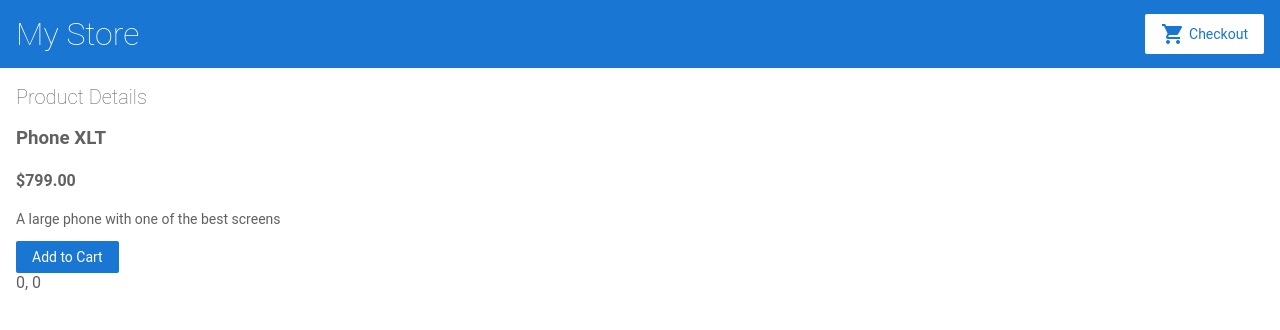
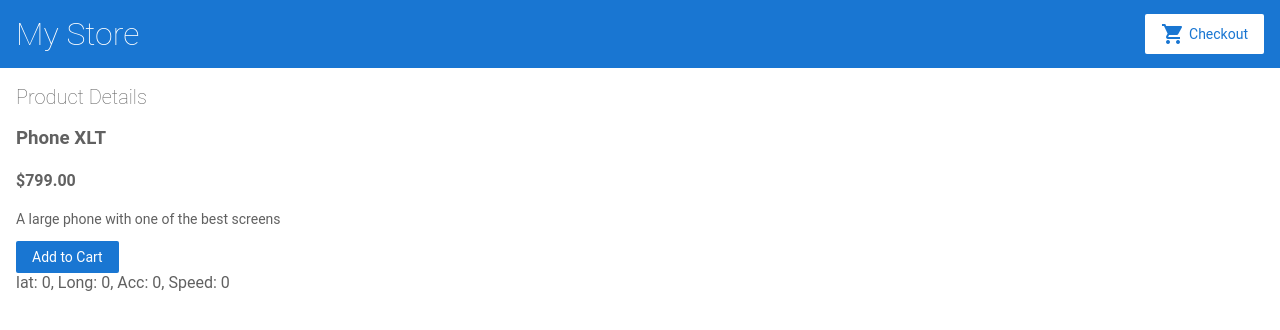
Before and after one commit to GiannelloWeb/angular-example-00, an Angular app: page /products/0 in a window 1280 px wide. Shown: the top 330 px of the page. Built offline with nearby package versions, Linux system fonts and the light colour scheme; no server answers.

Commit message:
1 file modified

```diff
--- a/src/app/product-details/product-details.component.html
+++ b/src/app/product-details/product-details.component.html
@@ -10,7 +10,7 @@
   </button>
   <div *ngIf="err.status">{{err.msg}}, {{err.code}}</div>
   <div *ngFor="let coord of coords">
-    {{coord.lat}}, {{coord.lon}}
+    lat: {{coord.lat}}, Long: {{coord.lon}}, Acc: {{coord.accuracy}}, Speed: {{coord.speed}}
   </div>
 
 
```
